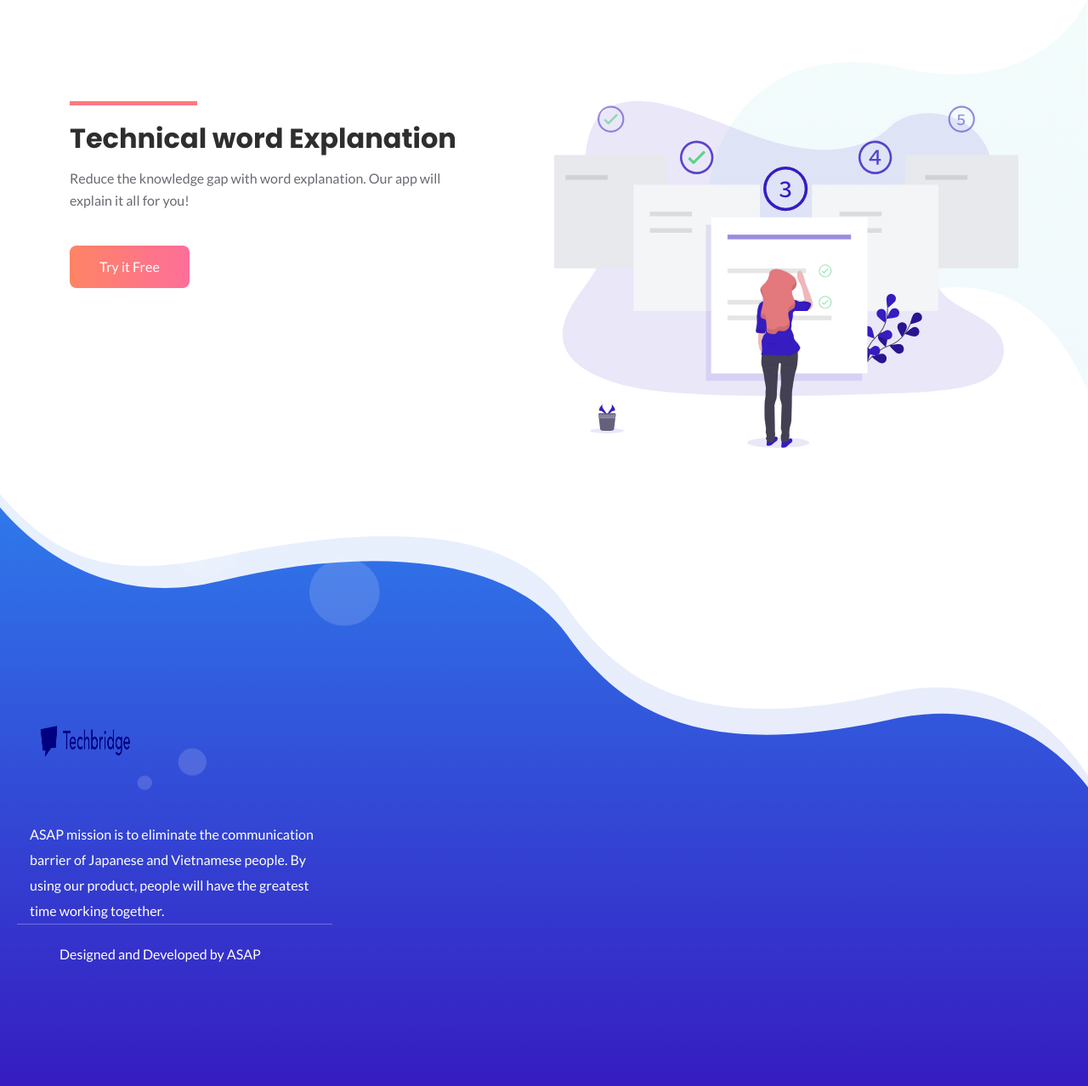
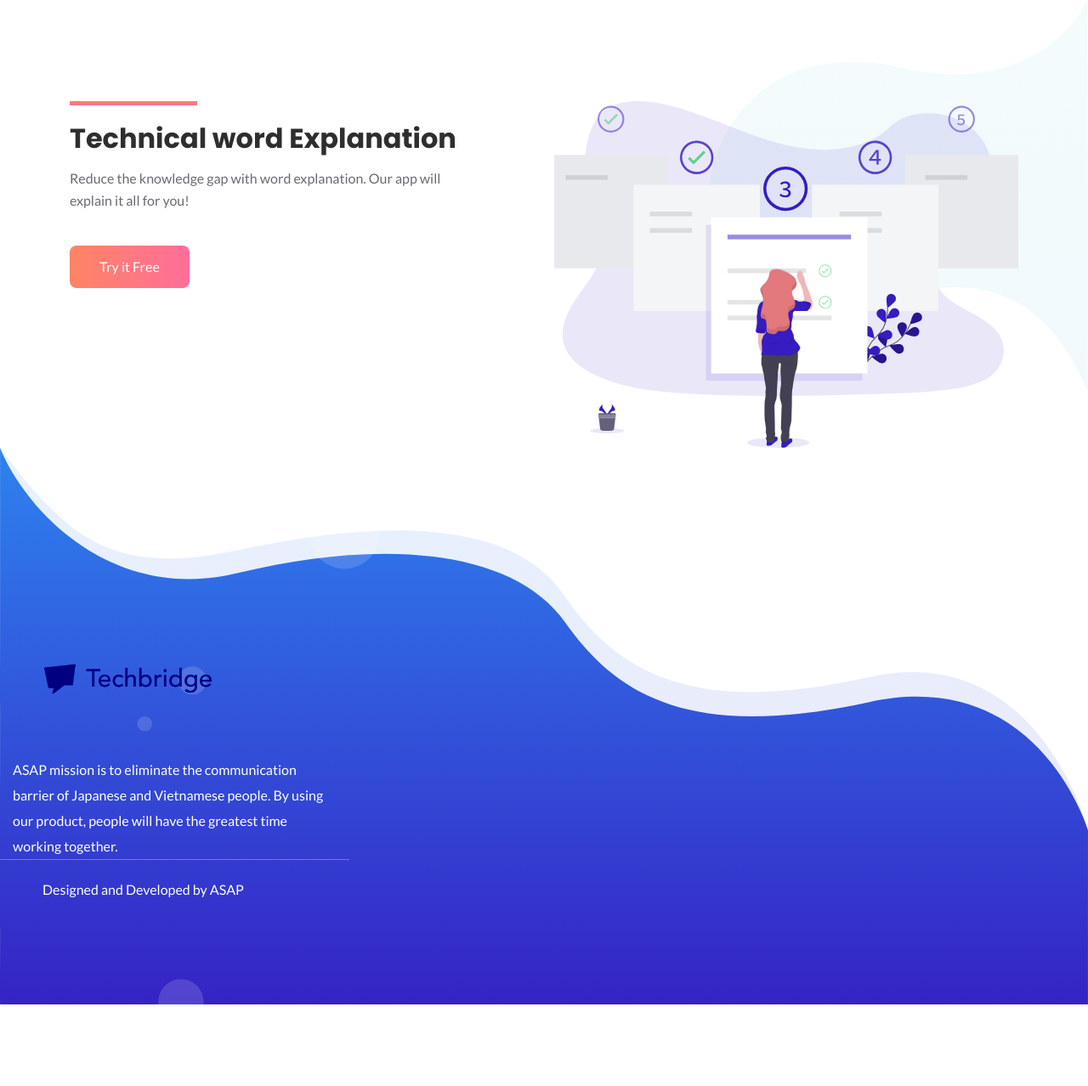
Before and after one commit to nospring2902/WebChat-with-AI-Gen, a Django app: page / in a window 1280 px wide. Shown: the part 2463-3741 px from the top of the page at 85% size. After the commit the page ends 3645 px from the top, so only its background shows below. Run offline with Django 4.2, Linux system fonts and the light colour scheme; some libraries are stand-ins or nearby versions.

Commit message:
changed logo size

```diff
--- a/templates/prebase.html
+++ b/templates/prebase.html
@@ -440,9 +440,6 @@
 
 
     <style>
-      .footer-about {
-        padding: 20px; /* Add padding around the content */
-      }
 
       .footer-about .text {
         margin: 0; /* Remove default margin */
@@ -456,6 +453,13 @@
       .footer-copyright .copyright-content {
         margin: 0; /* Remove default margin */
         padding: 0 15px; /* Add horizontal padding */
+      }
+      .logo{
+        max-width: 100%;
+        height: auto;
+      }
+      .footer-about .logo img{
+        width: 300px;
       }
     </style>
 
@@ -490,13 +494,13 @@
           <div class="row">
             <div class="col-lg-4 col-md-6 col-sm-8">
               <div
-                class="footer-about mt-50 wow fadeIn"
+                class="footer-about wow fadeIn"
                 data-wow-duration="1s"
                 data-wow-delay="0.2s"
               >
 
                 <a class="logo" href="javascript:void(0)">
-                  <img src="{% static 'images/logo/logo_navy.png' %}" alt="logo" width = "1000" height="200" />
+                  <img src="{% static 'images/logo/logo_navy.png' %}" alt="logo" />
                 </a>
 
                 <p class="text">
```
Also changed, not shown: templates/dashboard.html (+3 -11 lines).
